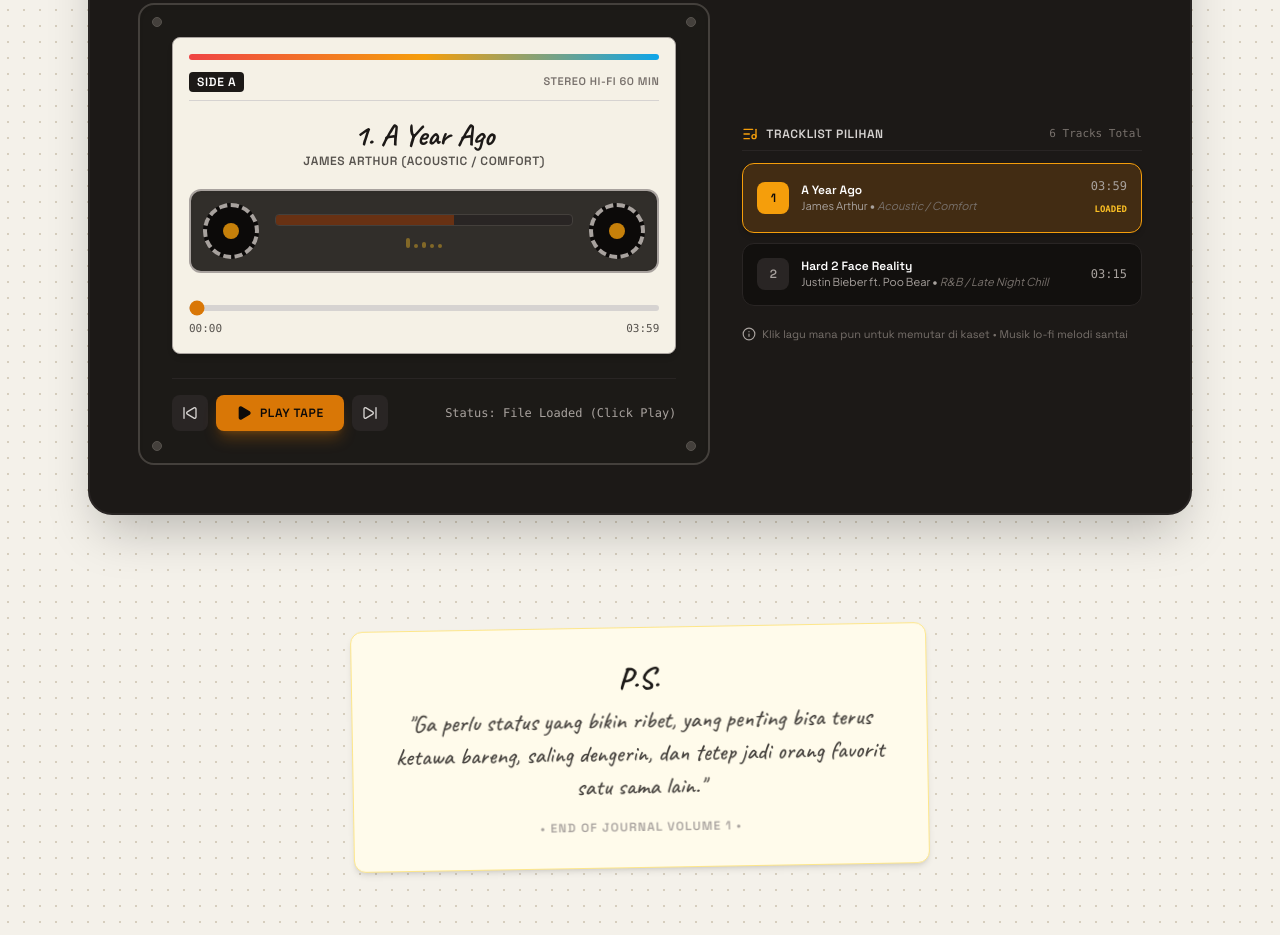
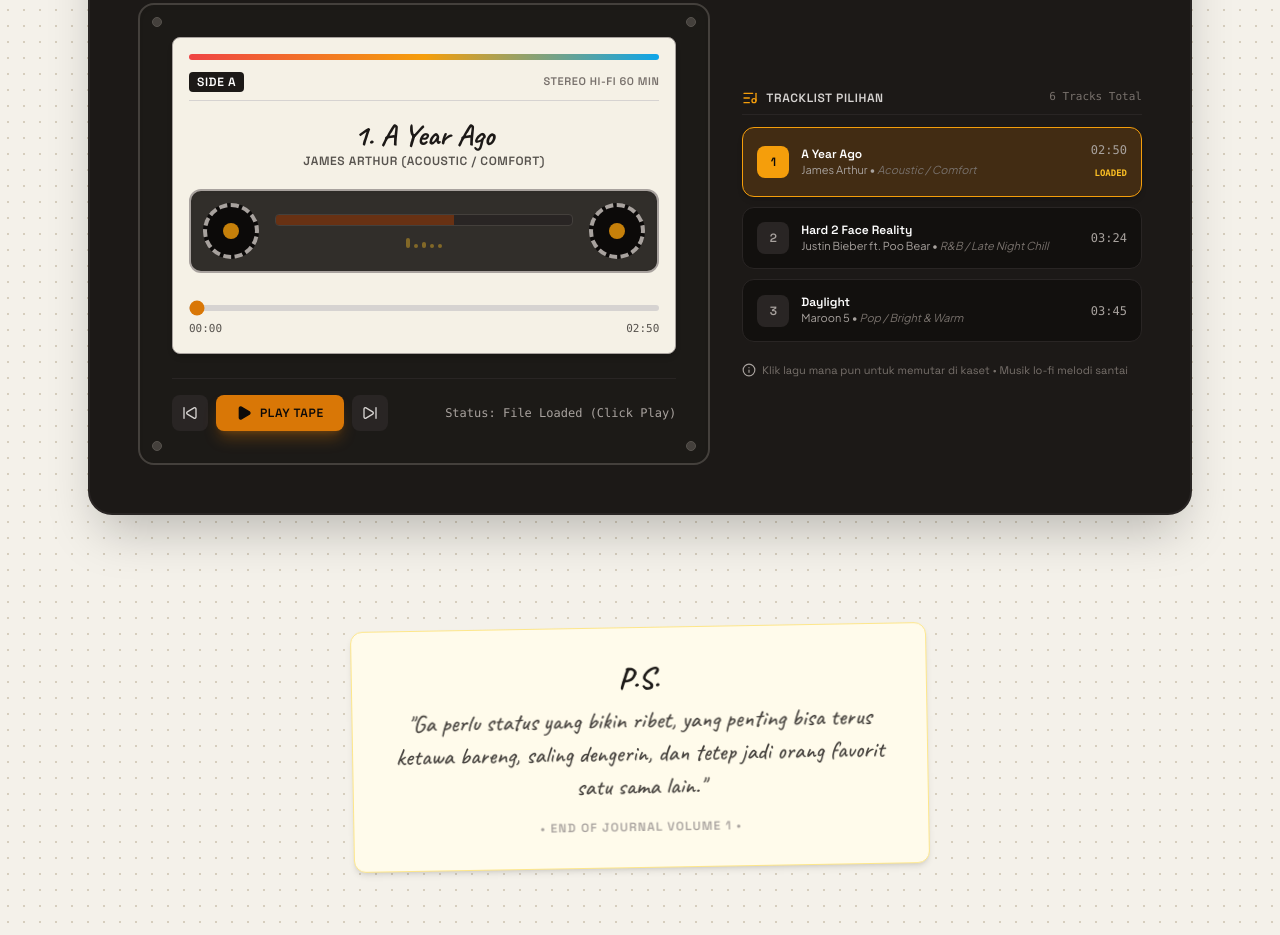
Before and after one commit to sajidangm-hash/punya-sena, a plain HTML site: page index.html in a window 1280 px wide. Shown: the part 2830-3765 px from the top of the page. Drawn offline with nearby package versions, Linux system fonts and the light colour scheme.

Commit message:
Add new songs: Daylight and Vierra - Jadi Yang Kuinginkan

```diff
--- a/index.html
+++ b/index.html
@@ -784,9 +784,9 @@
         title: "A Year Ago",
         artist: "James Arthur",
         genre: "Acoustic / Comfort",
-        src: "song/James Arthur - A Year Ago.mp3",
-        duration: "03:59",
-        durationSec: 239,
+        src: "song/lagu1.mp3",
+        duration: "02:50",
+        durationSec: 170,
         notes: "Lagu santai penuh kenangan bareng Sena"
       },
       {
@@ -795,34 +795,56 @@
         title: "Hard 2 Face Reality",
         artist: "Justin Bieber ft. Poo Bear",
         genre: "R&B / Late Night Chill",
-        src: "song/Justin Bieber, Poo Bear, Jay Electronica - Hard 2 Face Reality (Lyrics _ Lyric Video) - Revo-luution.mp3",
-        duration: "03:15",
-        durationSec: 195,
+        src: "song/lagu2.mp3",
+        duration: "03:24",
+        durationSec: 204,
         notes: "Lagu chill yang sering diputar pas lagi berdua"
+      },
+      {
+        id: 2,
+        side: 'A',
+        title: "Daylight",
+        artist: "Maroon 5",
+        genre: "Pop / Bright & Warm",
+        src: "song/lagu5.mp3",
+        duration: "03:45",
+        durationSec: 225,
+        notes: "Energi hangat pas jalan bareng di bawah sinar matahari"
       },
 
       // SIDE B
       {
-        id: 2,
+        id: 3,
         side: 'B',
         title: "Gerua (From Dilwale)",
         artist: "Arijit Singh, Pritam",
         genre: "Romantic / Nostalgia",
         src: "song/lagu3.mp3",
-        duration: "05:45",
-        durationSec: 345,
+        duration: "05:21",
+        durationSec: 321,
         notes: "Soundtrack legendaris penuh nostalgia"
       },
       {
-        id: 3,
+        id: 4,
         side: 'B',
         title: "Love Story",
         artist: "Taylor Swift",
         genre: "Classic Vibe",
         src: "song/lagu4.mp3",
-        duration: "03:55",
-        durationSec: 235,
+        duration: "03:56",
+        durationSec: 236,
         notes: "Lagu seru yang asik dinyanyiin bareng"
+      },
+      {
+        id: 5,
+        side: 'B',
+        title: "Jadi Yang Kuinginkan",
+        artist: "Vierra",
+        genre: "Pop Rock / Indo Nostalgia",
+        src: "song/lagu6.mp3",
+        duration: "03:10",
+        durationSec: 190,
+        notes: "Throwback lagu masa-masa seru tanpa beban"
       }
     ];
 
```
Also changed, not shown: konsep-3-scrapbook.html (+34 -12 lines), 5 other files.
